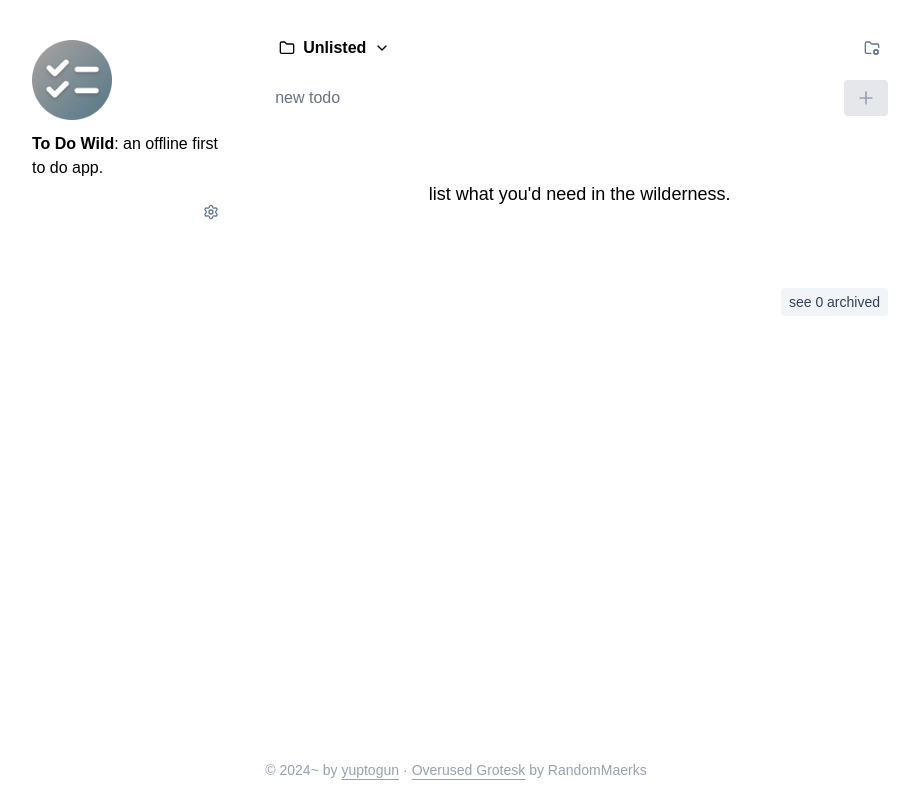
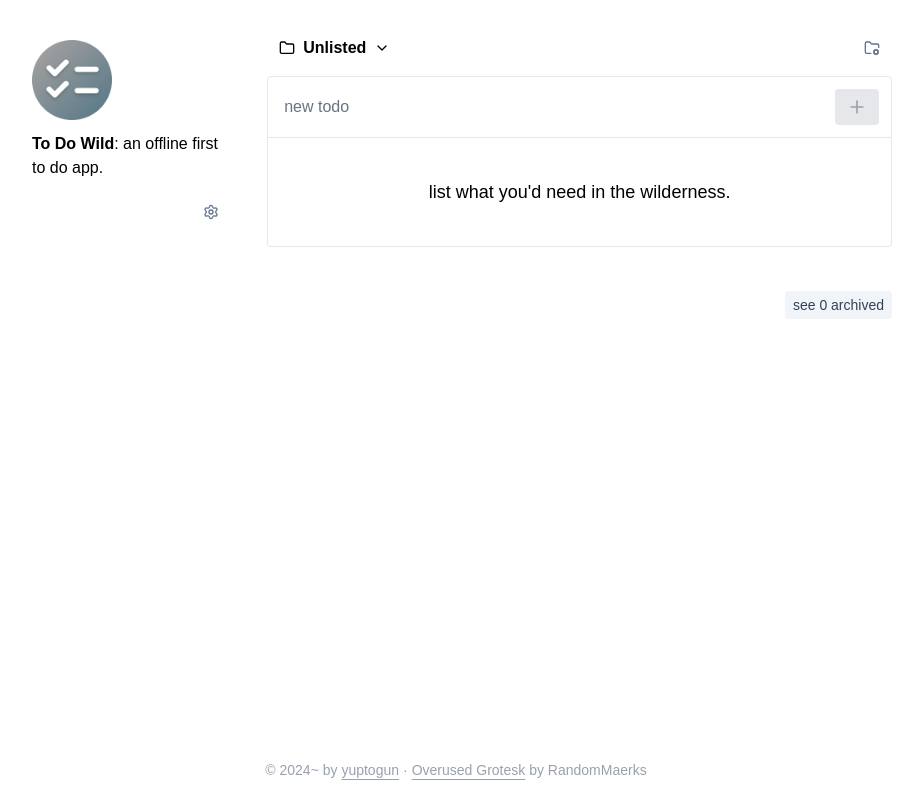
Before and after one commit to yuptogun/todo-wild, a Vue app: page / in a window 1280 px wide. Shown: the whole page, without its empty margins (184-1107 px from the left). Built offline with nearby package versions, Linux system fonts and the light colour scheme; a web font is replaced by a local one.

Commit message:
todo list layout wip

```diff
--- a/src/components/todo/Control.vue
+++ b/src/components/todo/Control.vue
@@ -77,18 +77,23 @@ watchEffect(onLoad);
 
 <template>
   <div>
-    <div class="flex flex-col">
-      <div class="sticky z-10 top-0 bg-linear-to-b from-90% to-transparent from-white dark:from-gray-950">
-        <div class="pt-4 px-4 pb-6">
+    <div class="pt-3 px-3 sticky top-0 bg-white dark:bg-gray-950">
+      <div class="rounded border rounded-b-none dark:border-gray-600">
+        <div class="p-3">
           <Form @add-todo="(todo: string) => addTodo(todo)"></Form>
         </div>
       </div>
-      <ItemList class="w-full px-4"
+    </div>
+    <div class="pb-3 px-3">
+      <div class="rounded border rounded-t-none border-t-0 dark:border-gray-600">
+        <ItemList class="w-full"
           v-model="todoItems"
           :mode="todoItemListMode"
           @delete-todo="(todo: Todo) => deleteTodo(todo)"
           @edit-todo="(todo: Todo) => editTodo(todo)"></ItemList>
-      <div class="sticky bottom-0 mt-5 pt-5 px-4 pb-3 bg-linear-to-t from-90% to-transparent from-white dark:from-gray-950">
+      </div>
+    </div>
+    <div class="px-3 sticky bottom-0 mt-3 pt-5 pb-4 bg-linear-to-t from-90% to-transparent from-white dark:from-gray-950">
       <div class="flex gap-3 justify-between">
         <div>
           <div v-if="todoItemListMode === 'open'">
@@ -109,5 +114,4 @@ watchEffect(onLoad);
       </div>
     </div>
   </div>
-  </div>
 </template>
--- a/src/components/todo/Item.vue
+++ b/src/components/todo/Item.vue
@@ -3,7 +3,7 @@ import { Ref, ref } from 'vue';
 import { Archive, ArchiveRestore, Check, Ellipsis, Pencil } from 'lucide-vue-next';
 import Todo from '../../entities/todo';
 import { colorsSubmitButton } from '../../global/functions';
-import Dropdown from '../composables/Dropdown.vue';
+import SlideToggle from '../composables/transitions/SlideToggle.vue';
 
 const emit = defineEmits(['deleteTodo', 'editTodo']);
 const todo: Ref<Todo> = defineModel({ required: true });
@@ -11,11 +11,19 @@ const mode = ref('show');
 
 const isEditing = () => mode.value === 'edit';
 const startEditing = () => mode.value = 'edit';
-const stopEditing = () => mode.value = 'show';
+const isManaging = () => mode.value === 'manage';
+const toggleManage = () => {
+  if (isManaging()) {
+    showItem();
+  } else {
+    mode.value = 'manage';
+  }
+}
+const showItem = () => mode.value = 'show';
 
 const edit = () => {
   emit('editTodo', todo);
-  stopEditing();
+  showItem();
 };
 
 const markTodo = (todo: Todo, event: Event) => {
@@ -82,11 +90,14 @@ const reopenTodo = (todo: Todo) => {
               class="rounded-sm p-2 text-gray-500 hover:bg-gray-100 dark:hover:bg-gray-900">
               <Pencil :size="16"></Pencil>
             </button>
-            <Dropdown align-x="right" :show-chevron="false"
-              button-classnames="p-2 rounded rounded-sm text-gray-500 hover:bg-gray-100 dark:hover:bg-gray-900"
+            <button type="button" @click="toggleManage()"
+             class="rounded-sm p-2 text-gray-500 hover:bg-gray-100 dark:hover:bg-gray-900">
+             <Ellipsis :size="16"></Ellipsis>
+            </button>
+            <!-- <Dropdown align-x="right" :show-chevron="false"
+              button-classnames=""
               @deleteTodo="$emit('deleteTodo', todo.id)">
               <template #button>
-                <Ellipsis :size="16"></Ellipsis>
               </template>
               <template #dropdown>
                 <li @click="$emit('deleteTodo', todo.id)"
@@ -94,10 +105,15 @@ const reopenTodo = (todo: Todo) => {
                   delete
                 </li>
               </template>
-            </Dropdown>
+            </Dropdown> -->
           </template>
         </div>
       </div>
     </div>
+    <SlideToggle>
+      <div v-if="isManaging()" class="ps-7">
+        foo bar
+      </div>
+    </SlideToggle>
   </div>
 </template>
--- a/src/components/todo/ItemList.vue
+++ b/src/components/todo/ItemList.vue
@@ -23,9 +23,11 @@ const listEmpty = computed(() => todoList.value.length === 0);
 
 <template>
   <div>
-    <div v-if="listEmpty" class="text-center text-lg m-5 py-5" v-text="getRandom(emptyListMessages)"></div>
+    <div v-if="listEmpty" class="py-5">
+      <div class="p-5 text-center text-lg" v-text="getRandom(emptyListMessages)"></div>
+    </div>
     <ul v-else>
-      <li v-for="(todo, i) in todoList" :key="todo.id" class="py-2 border-b last:border-none border-gray-200 dark:border-gray-800">
+      <li v-for="(todo, i) in todoList" :key="todo.id" class="p-2 ps-3 border-b last:border-none border-gray-200 dark:border-gray-800">
         <Item v-model="todoList[i]"
           @delete-todo="$emit('deleteTodo', todo)"
           @edit-todo="$emit('editTodo', todo)"></Item>
```
Lines whose indentation alone changed are shown as unchanged.
